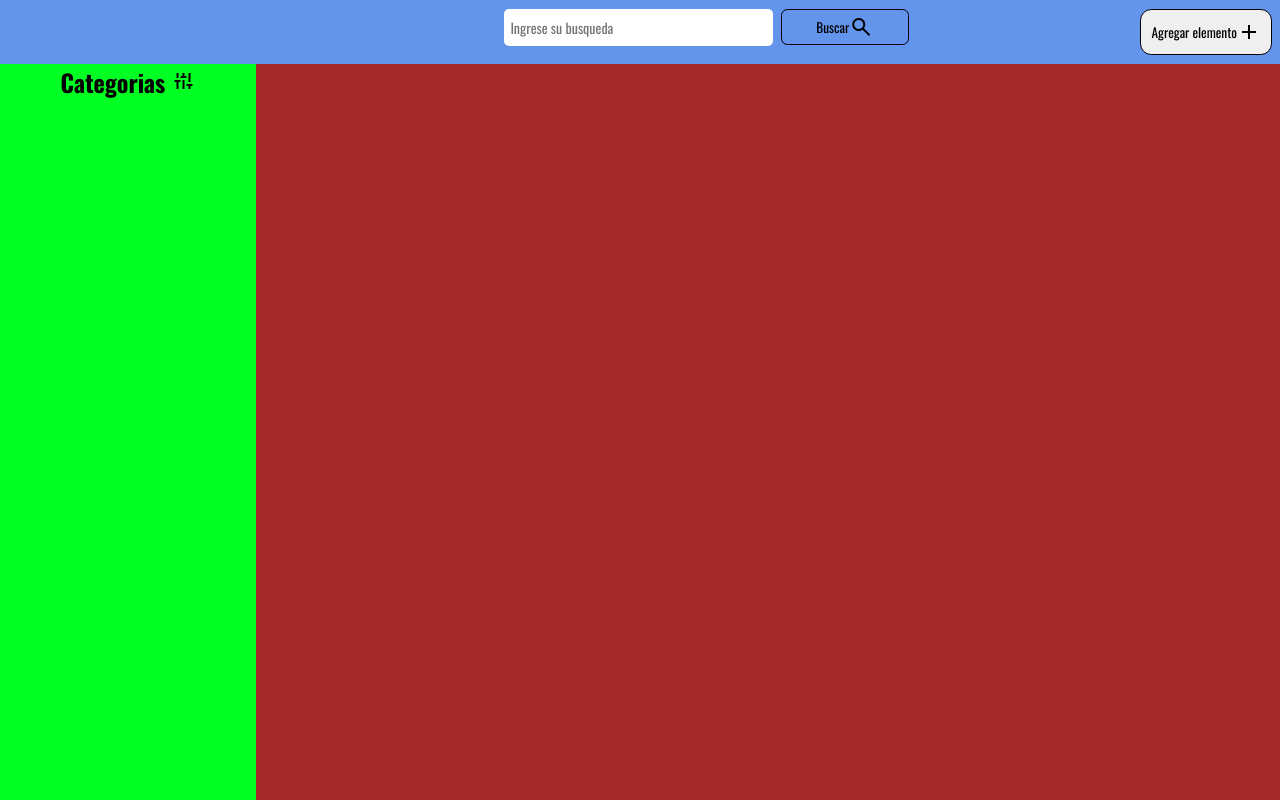
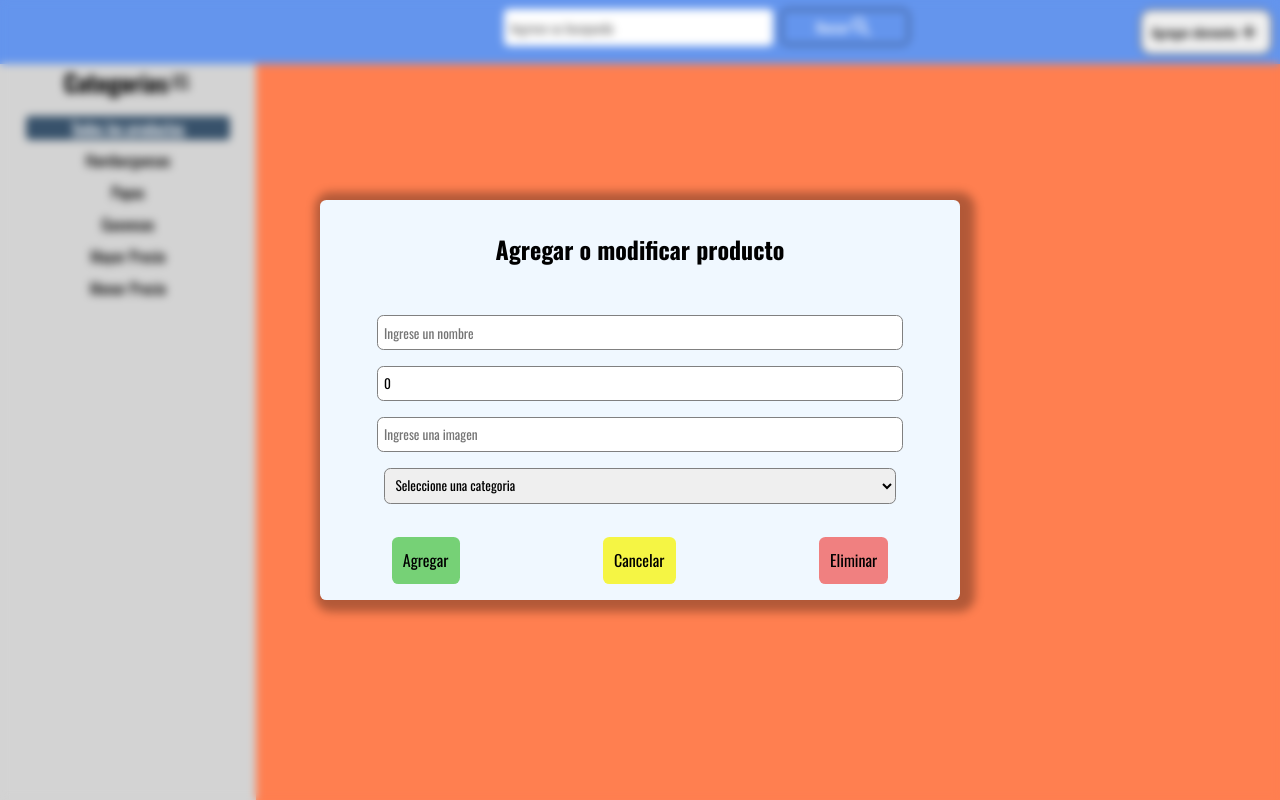
Before and after one commit to emaibarra/tp_integrador_html_css_javascript, a website built with Vite: page index.html in a window 1280 px wide. Built offline with nearby package versions, Linux system fonts and the light colour scheme.

Commit message:
Third commit

```diff
--- a/index.html
+++ b/index.html
@@ -38,17 +38,54 @@
      <main>
         <div class="containter_view">
           <aside class="lista_aside">
-            <h2>Categorias <span class="material-symbols-outlined">
+            <h2 class="lista_aside_h2">Categorias <span class="material-symbols-outlined">
               instant_mix
               </span>
-              <ul id="listaFiltro" />
+            </h2>
+              <ul id="listaFiltro" class="listaFiltro"/>
           </aside>
           <div class="tienda">
 
           </div>
 
         </div>
-     </main>
+
+        <!-- POPUP -->
+        <div class="PopUpContainerMain" id="modalPopUp">
+          <div class="PopUpContainer">
+
+            <h2>Agregar o modificar producto</h2>
+
+              <div class="inputs_popups">
+                <input placeholder="Ingrese un nombre" id="nombre" type="text">
+                <input placeholder="Precio" value="0" id="precio" type="number">
+                <input placeholder="Ingrese una imagen" id="img" type="text">
+
+                  <select id="selectCategoria">
+                    <option value="">Seleccione una categoria</option>
+                    <option value="">Gaseosas</option>
+                    <option value="">hamburguesas</option>
+                    <option value="">papas</option>
+                  </select>
+
+              </div>
+                <div class="divBotonesPopUp">
+                  <button class="botonPopUp Agregar" id="botonAgregar">Agregar</button>
+                  <button class="botonPopUp Cancelar" id="botonCancelar">Cancelar</button>
+                  <button class="botonPopUp Eliminar" id="botonEliminar">Eliminar</button>
+                </div>
+          </div>
+        </div>
+
+
+
+
+
+
+
+
+
+      </main>
 
     <script type="module" src="/main.js"></script>
   </body>
--- a/main.js
+++ b/main.js
@@ -1,2 +1,4 @@
 import { renderCategories } from "./src/services/categorias";
+import "./style.css";
+
 renderCategories();
--- a/src/services/categorias.js
+++ b/src/services/categorias.js
@@ -1,13 +1,36 @@
 //render de la vista cateogiras
 
-const renderCategories = () =>{
+export const renderCategories = () =>{
+    //tomamos elementos de la lista
     const ulList = document.getElementById("listaFiltro");
+    //creamos estos elementos en la lista
     ulList.innerHTML = `
-    <li id= "todo">Todos los productos</li>
+    <li class="listaSeleccionada" id= "todo">Todos los productos</li>
     <li id= "hamburguesas">Hamburguesas</li>
     <li id= "papas">Papas</li>
     <li id= "gaseosas">Gaseosas</li>
     <li id= "mayorPrecio">Mayor Precio</li>
     <li id= "menorPrecio">Menor Precio</li>
     `;
+//creamos el evento si se selecciona un elemento
+    const liElements = ulList.querySelectorAll("li");
+    liElements.forEach((liElement)=>{
+        liElement.addEventListener('click', ()=>{
+            clickActivo(liElement);
+        });
+    });
+
+//verificamos si esta seleccionado o no un elemento de la lista
+    const clickActivo = (elemento) => {
+        liElements.forEach((el) =>{
+            if(el.classList.contains('listaSeleccionada')){
+                el.classList.remove('listaSeleccionada');
+            } else{
+                if(elemento===el){
+                    el.classList.add('listaSeleccionada')
+                }
+            }
+        })
+    }
+
 };
--- a/style.css
+++ b/style.css
@@ -47,6 +47,7 @@
 }
 
 .botonBuscar{
+    color: white;
     background-color: transparent;
     border: 1px solid black;
     border-radius: 0.4rem;
@@ -72,13 +73,138 @@
     display: grid;
     grid-template-columns: 0.2fr 0.8fr;
  }
- .lista_aside{
-background-color: rgb(0, 255, 34);
-height: 92vh;
-text-align: center;
- }
 
-.tienda{
-background-color: brown;
-height: 92vh;
+ .tienda{
+    background-color: coral;
+    height: 92vh;
 }
+
+    /* LISTAS DEL COSTADO */
+.lista_aside{
+   background-color: lightgrey;
+   height: 92vh;
+   display: flex;
+   text-align: center;
+    align-items: center;
+    flex-direction: column;
+    font-size: medium;
+}
+
+.lista_aside_h2{
+    display: flex;
+    font-size: 3vh;
+    justify-content: center;
+    align-items: center;
+}
+
+.listaFiltro{
+    list-style: none;
+    display: flex;
+    flex-direction: column;
+    gap: 1vh;
+    margin-top: 2vh;
+}
+.listaFiltro:hover{
+    cursor: pointer;
+}
+
+.listaSeleccionada {
+    text-decoration: underline;
+    color: white;
+    border-radius: 4px;
+    background-color: rgb(56, 82, 107);
+    transition: 0.2s;
+    height: 3vh;
+    width: 16vw;
+}
+
+/* POPUP */
+
+.PopUpContainerMain{
+    width: 100vw;
+    height: 100vh;
+    position: absolute;
+    top: 0;
+    left: 0;
+    display: flex;
+    justify-content: center;
+    align-items: center;
+    backdrop-filter: blur(4px);
+}
+
+.PopUpContainer{
+    width: 50vw;
+    height: 50vh;
+    background-color: aliceblue;
+    box-shadow: 5px 2px 10px 10px rgba(0, 0, 0, 0.3);
+    border-radius: .4rem;
+    display: flex;
+    flex-direction: column;
+    justify-content: space-around
+}
+
+.PopUpContainer h2{
+    text-align: center;
+    padding: 15px;
+}
+
+.inputs_popups{
+    display: flex;
+    flex-direction: column;
+    justify-content: center;
+    align-items: center;
+    gap: 2vh;
+
+}
+.inputs_popups select,
+.inputs_popups input{
+    width: 80%;
+    border: solid gray 1px;
+    padding: .4rem;
+    border-radius: .4rem;
+}
+
+.divBotonesPopUp{
+    width: 100%;
+    display: flex;
+    justify-content: space-around;
+}
+
+.botonPopUp{
+    font-size: 2vh;
+    background-color: lightgray;
+    border: none;
+    border-radius: .4rem;
+    padding: .7rem;
+    transition: 0.2s;
+}
+
+.Agregar:hover{
+    cursor: pointer;
+    background-color: green;
+    transition: 0.2s;
+}
+
+.Cancelar:hover{
+    cursor: pointer;
+    background-color: rgb(184, 184, 59);
+    transition: 0.2s;
+}
+
+.Eliminar:hover{
+    cursor: pointer;
+    background-color: rgb(184, 73, 73);
+    transition: 0.2s;
+}
+
+.Agregar{
+    background-color: rgb(118, 209, 118);
+}
+
+.Cancelar{
+    background-color:rgb(245, 245, 68);
+}
+
+.Eliminar{
+    background-color:lightcoral;
+}
```
